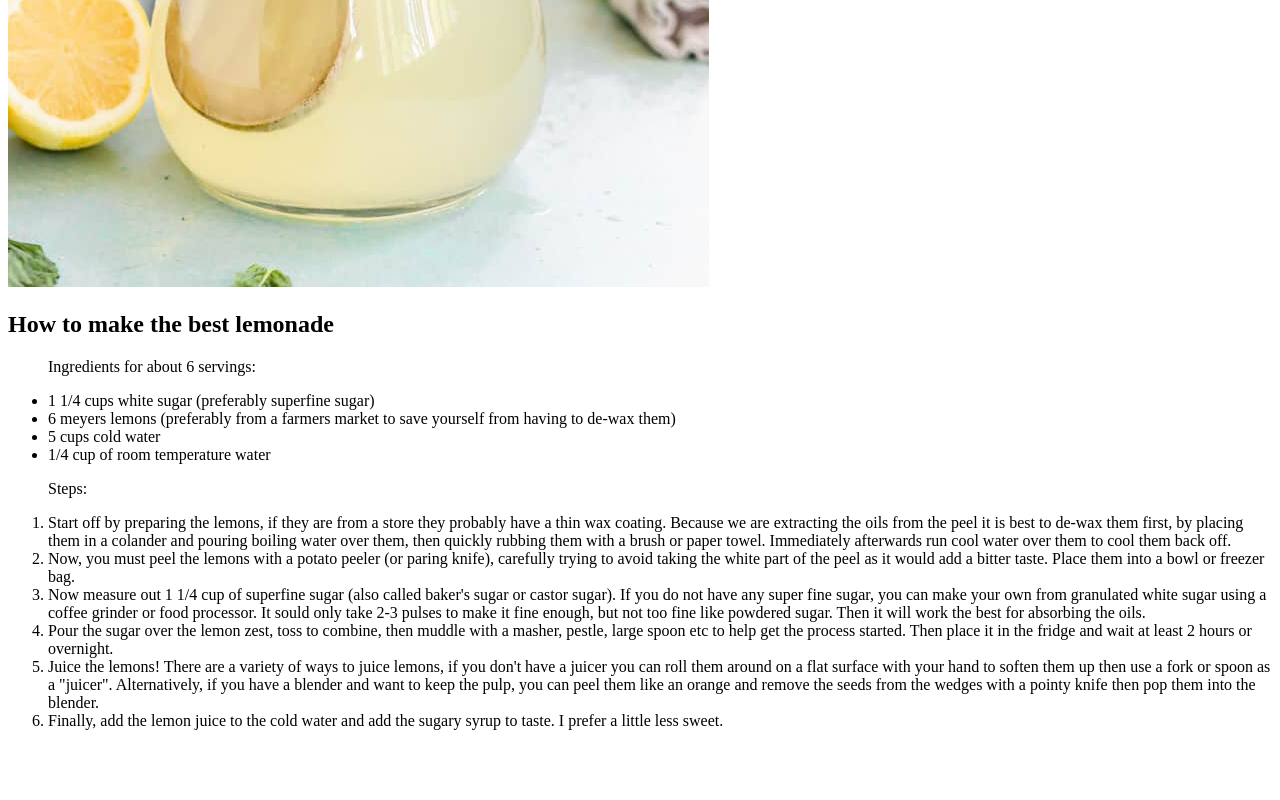
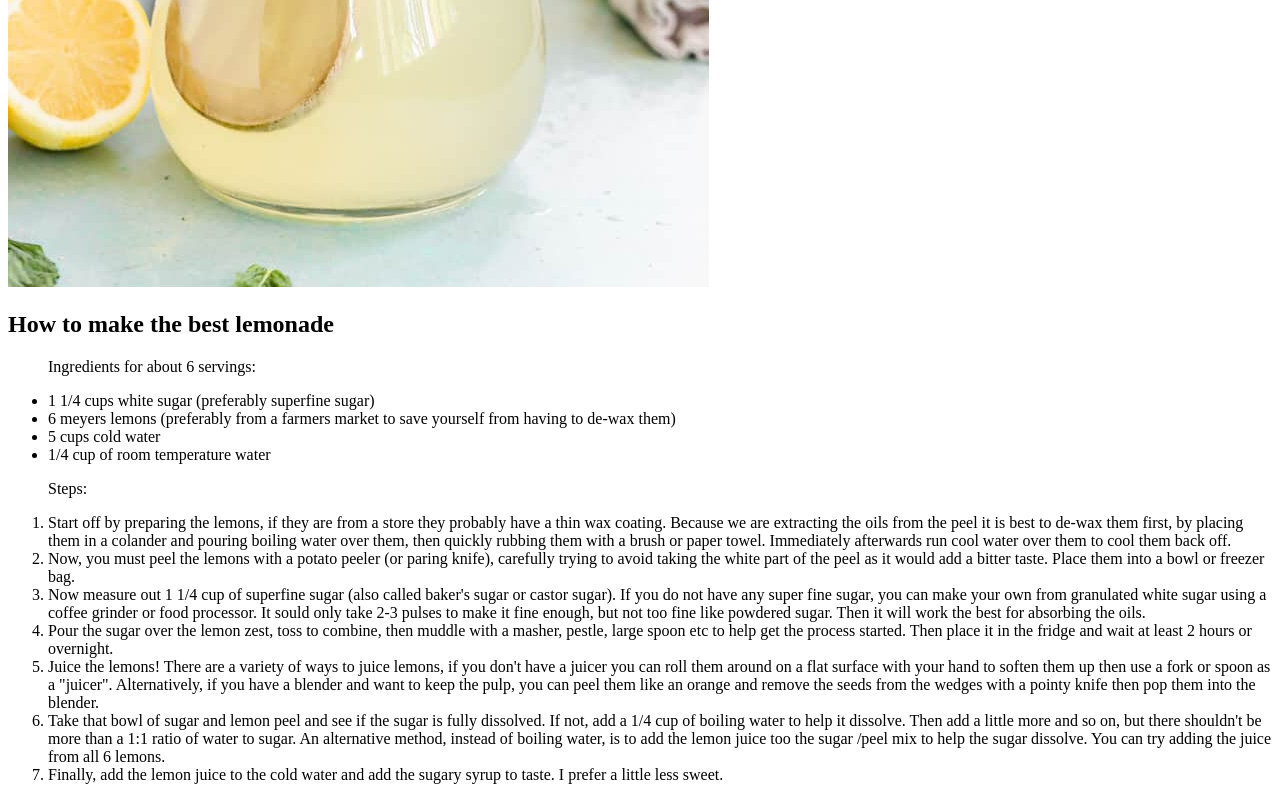
Before and after one commit to kbaum286/odin-recipies, a plain HTML site: page recipes/lemonade.html in a window 1280 px wide. Shown: the part 838-1638 px from the top of the page. Before the commit the page ends 1584 px from the top, so only its background shows below. Drawn offline with Linux system fonts and the light colour scheme.

Commit message:
Added a missing step for the Lemonade recipe

```diff
--- a/recipes/lemonade.html
+++ b/recipes/lemonade.html
@@ -24,6 +24,7 @@
         <li>Now measure out 1 1/4 cup of superfine sugar (also called baker's sugar or castor sugar).  If you do not have any super fine sugar, you can make your own from granulated white sugar using a coffee grinder or food processor.  It sould only take 2-3 pulses to make it fine enough, but not too fine like powdered sugar.  Then it will work the best for absorbing the oils.</li>
         <li>Pour the sugar over the lemon zest, toss to combine, then muddle with a masher, pestle, large spoon etc to help get the process started.  Then place it in the fridge and wait at least 2 hours or overnight.</li>
         <li>Juice the lemons!  There are a variety of ways to juice lemons, if you don't have a juicer you can roll them around on a flat surface with your hand to soften them up then use a fork or spoon as a "juicer".  Alternatively, if you have a blender and want to keep the pulp, you can peel them like an orange and remove the seeds from the wedges with a pointy knife then pop them into the blender.</li>
+        <li>Take that bowl of sugar and lemon peel and see if the sugar is fully dissolved.  If not, add a 1/4 cup of boiling water to help it dissolve.  Then add a little more and so on, but there shouldn't be more than a 1:1 ratio of water to sugar.  An alternative method, instead of boiling water, is to add the lemon juice too the sugar /peel mix to help the sugar dissolve.  You can try adding the juice from all 6 lemons.</li>
         <li>Finally, add the lemon juice to the cold water and add the sugary syrup to taste.  I prefer a little less sweet.</li>
     </ol>
 </body>
```
